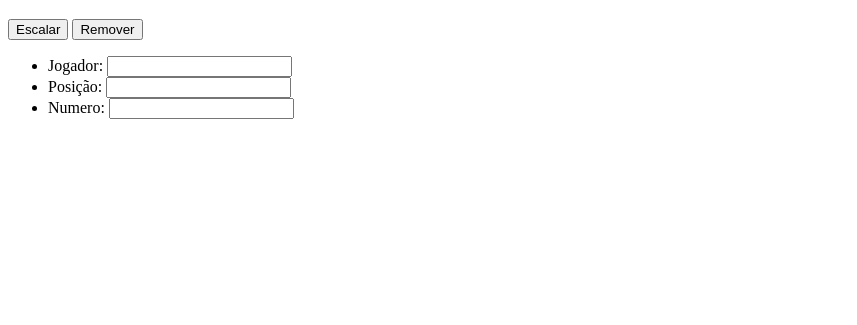
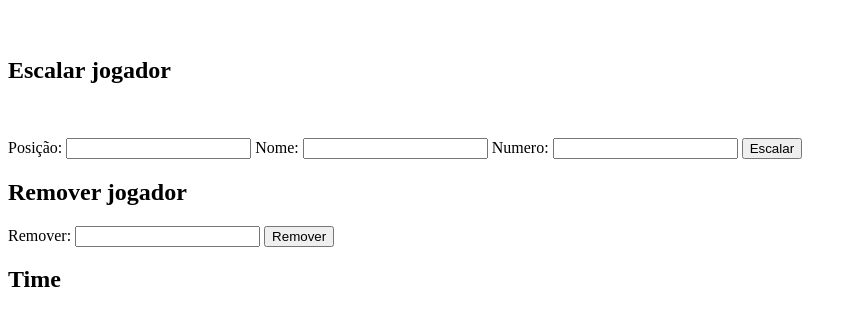
Before and after one commit to LucasBareli/Learning-JS, a plain HTML site: page JavaScript_3/Escalação-Time/index.html in a window 1280 px wide. Both pictures are taken after a click on the button "Escalar". Shown: the part 61-386 px from the top of the page, without its empty margins (0-857 px from the left). Drawn offline with Linux system fonts and the light colour scheme.

Commit message:
18-12-2024

```diff
--- a/JavaScript_3/Escalação-Time/index.html
+++ b/JavaScript_3/Escalação-Time/index.html
@@ -8,9 +8,27 @@
 </head>
 <body>
     <h1>Escalando o time Bareli FC</h1>
+    <br>
+    <h2>Escalar jogador</h2>
+    <br>
+    <p>
+        <label for="position">Posição: </label>
+        <input type="text" name="position" id="position">
+        <label for="name">Nome: </label>
+        <input type="text" name="name" id="name">
+        <label for="number">Numero: </label>
+        <input type="text" name="number" id="number">
+        <button onclick="addJogador()">Escalar</button>
+    </p>
 
-    <button onclick="addJogador()">Escalar</button>
-    <button onclick="removeJogador()">Remover</button>
+    <h2>Remover jogador</h2>
+    <p>
+        <label for="numberToRemove">Remover: </label>
+        <input type="text" name="numberToRemove" id="numberToRemove">
+        <button onclick="removeJogador()">Remover</button>
+    </p>
+
+    <h2>Time</h2>
     <ul id="jogadores"></ul>
 </body>
 </html>
--- a/JavaScript_3/Escalação-Time/index.js
+++ b/JavaScript_3/Escalação-Time/index.js
@@ -1,30 +1,45 @@
 function addJogador() {
-    const ul = document.getElementById('jogadores');
-    const jogadorLi = document.createElement('li');
-    const posicaoLi = document.createElement('li');
-    const numeroLi = document.createElement('li');
-    jogadorLi.innerText = "Jogador: ";
-    posicaoLi.innerText = "Posição: ";
-    numeroLi.innerText = "Numero: ";
+    const position = document.getElementById('position').value;
+    const name = document.getElementById('name').value;
+    const number = document.getElementById('number').value;
 
-    const jogadorInput = document.createElement('input');
-    jogadorInput.type = 'text';
-    jogadorInput.name = 'jogador';
-    jogadorLi.appendChild(jogadorInput);
+    if (!position || !name || !number) {
+        alert("Todos os campos devem ser preenchidos!");
+        return;
+    }
 
-    ul.appendChild(jogadorLi);
+    const confirmation = confirm("Escalar " + name + " como " + position + "?");
 
-    const posicaoInput = document.createElement('input');
-    posicaoInput.type = 'text';
-    posicaoInput.name = 'posição';
-    posicaoLi.appendChild(posicaoInput);
+    if (confirmation) {
+        const jogadores = document.getElementById('jogadores');
+        const playerItem = document.createElement('li');
+        playerItem.id = 'jogador-' + number;
+        playerItem.innerText = position + ": " + name + " (" + number + ")";
+        jogadores.appendChild(playerItem);
 
-    ul.appendChild(posicaoLi);
+        document.getElementById('position').value = '';
+        document.getElementById('name').value = '';
+        document.getElementById('number').value = '';
+    }
+}
 
-    const numeroInput = document.createElement('input');
-    numeroInput.type = 'text';
-    numeroInput.name = 'numero';
-    numeroLi.appendChild(numeroInput);
+function removeJogador() {
+    const number = document.getElementById('numberToRemove').value;
+    if (!number) {
+        alert("Por favor, forneça o número do jogador a ser removido.");
+        return;
+    }
 
-    ul.appendChild(numeroLi);
+    const playerToRemove = document.getElementById('jogador-' + number);
+
+    if (!playerToRemove) {
+        alert("Jogador não encontrado.");
+        return;
+    }
+
+    const confirmation = confirm("Remover o jogador " + playerToRemove.innerText + "?");
+    if (confirmation) {
+        document.getElementById('jogadores').removeChild(playerToRemove);
+        document.getElementById('numberToRemove').value = '';
+    }
 }
```
Also changed, not shown: JavaScript_3/Valores-DomToJS/index.html (added, +27 -0 lines), JavaScript_3/Valores-DomToJS/index.js (added, +11 -0 lines).
